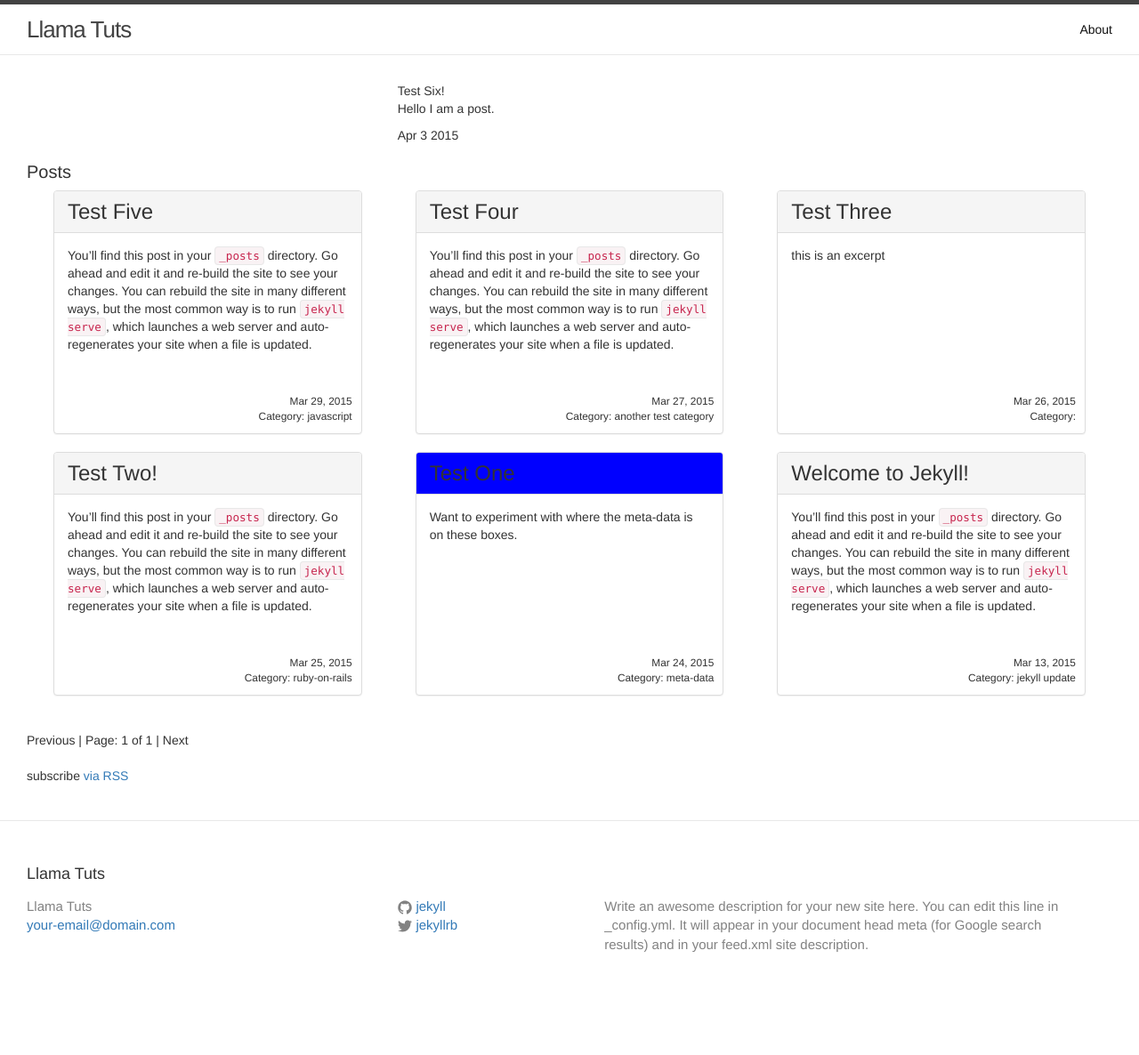
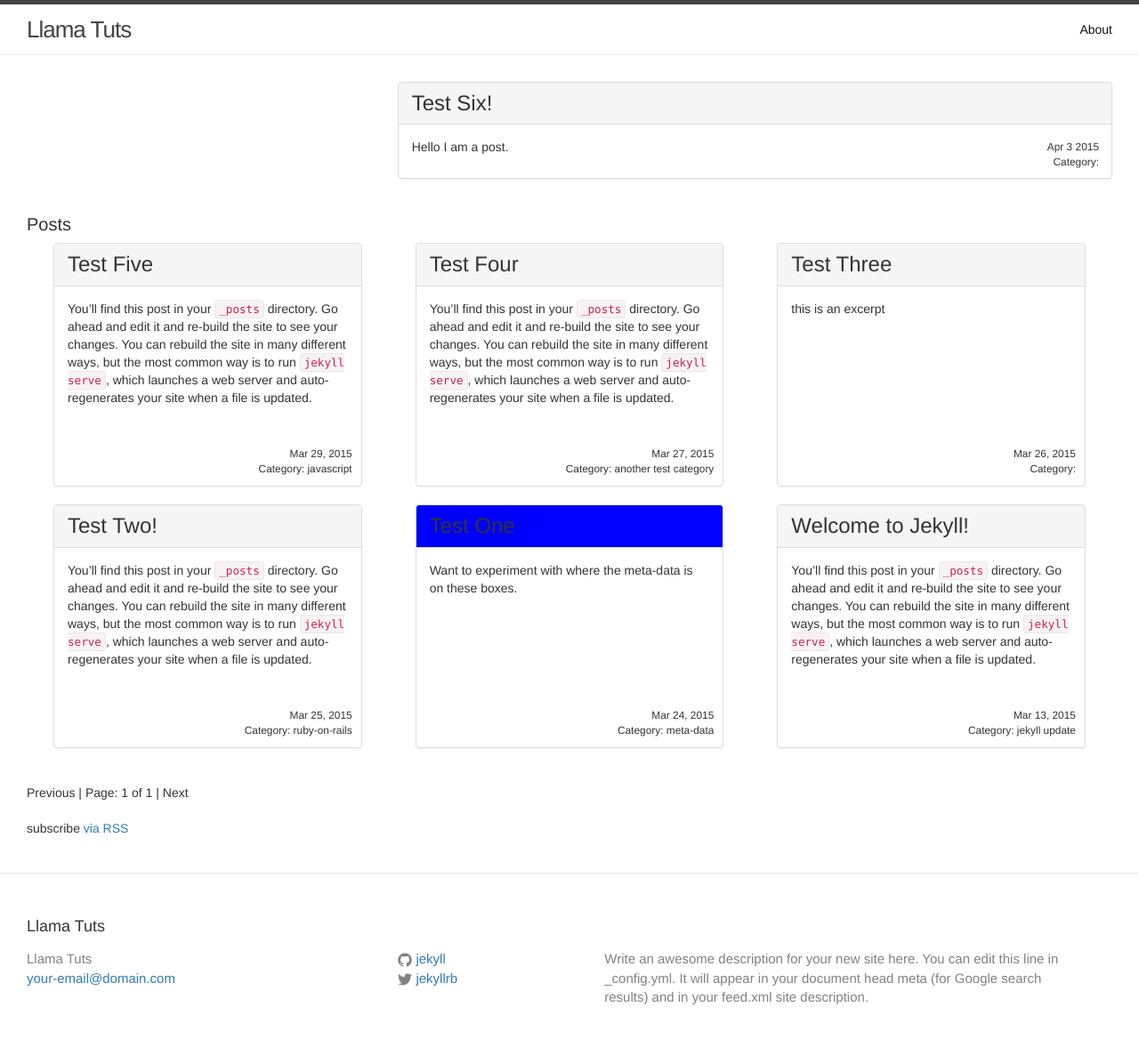
Before and after one commit to llamatuts/llamatuts, a Jekyll site: the page built from index.html, in a window 1280 px wide. Shown: the whole page at 89% size. Built offline with Jekyll 4.4.1, drawn with Linux system fonts in a browser that asks for light colours; nearby versions of some CDN libraries; the list of posts is cut into pages by our own code; before the commit the page ends 1127 px from its top, so only the background shows below that.

Commit message:
add styling for most recent post.

```diff
--- a/_sass/_custom.scss
+++ b/_sass/_custom.scss
@@ -25,6 +25,10 @@
   right: 0;
 }
 
+.most-recent-meta {
+  padding: 30px;
+}
+
 .meta-data {
   background-color: blue !important;
 }
--- a/index.html
+++ b/index.html
@@ -9,10 +9,28 @@ layout: default
 
     </div>
     <div class="col-xs-8 pull-right">
-      {{ paginator.posts.first.title }}
+      <div class="panel panel-default">
+        <div class="panel-heading {{ post.category }}">
+          <h3 class="panel-title">
+            <a class="post-link" href="{{ post.url || prepend: site.baseurl }}">
+              {{ paginator.posts.first.title }}
+            </a>
+          </h3>
+        </div>
+        <div class="panel-body">
 
-      {{ paginator.posts.first.excerpt }}
-      {{ paginator.posts.first.date | date: "%b %-d %Y" }}
+          <article-class="excerpt">
+            {{ paginator.posts.first.excerpt }}
+          </article>
+          <small>
+            <div class="index-meta most-recent-meta">
+              {{ paginator.posts.first.date | date: "%b %-d %Y" }}
+              <br />
+              Category: {{ post.category }}
+            </div><!-- /.index-meta -->
+          </small>
+        </div><!-- /.panel-body -->
+      </div><!-- /.panel .panel-default -->
     </div><!-- /.col-xs-8 .pull-right -->
   </div><!-- /.first-post -->
 
```
Also changed, not shown: _posts/2015-04-03-test-six.md (+1 -1 lines).
